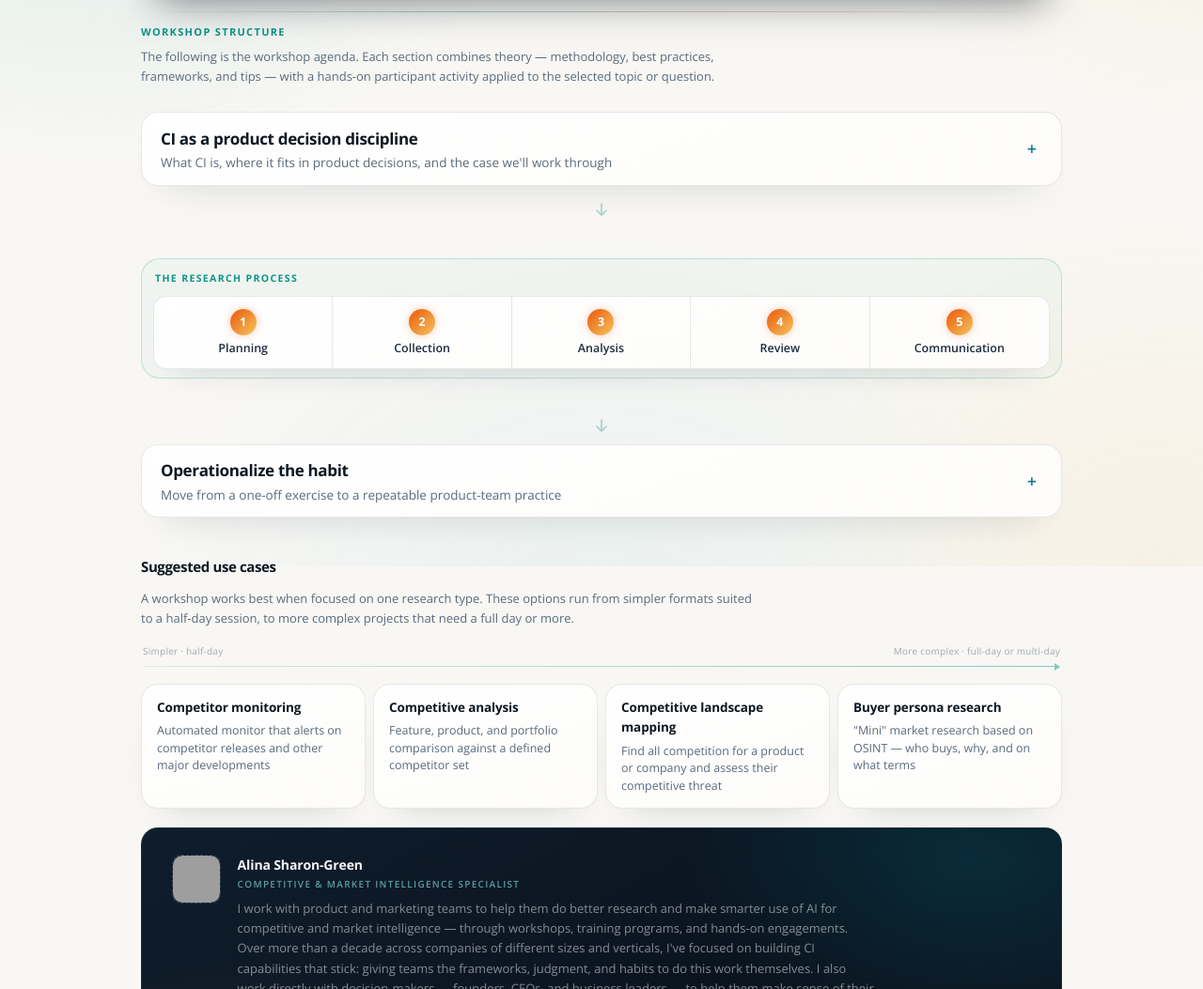
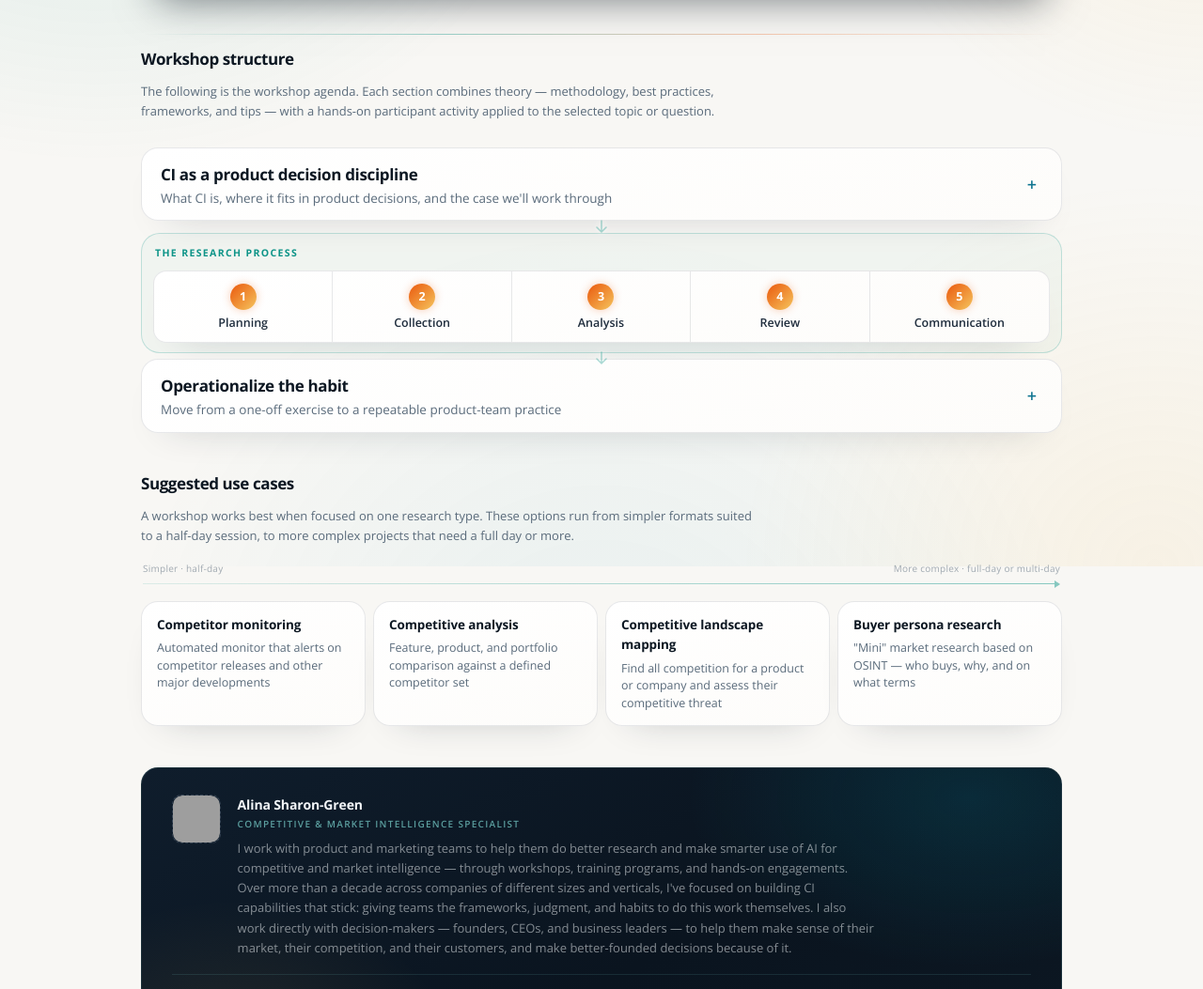
Before and after one commit to alinasg-ci/workshop-agenda, a plain HTML site: page index.html in a window 1280 px wide. Shown: the part 197-1250 px from the top of the page at 94% size. Drawn offline with nearby package versions, Linux system fonts and the light colour scheme; grey boxes are pictures that could not be loaded.

Commit message:
Auto-sync: workshop agenda update

```diff
--- a/index.html
+++ b/index.html
@@ -25,7 +25,7 @@ body::before{content:"";position:fixed;inset:0;z-index:0;pointer-events:none;bac
 .w{max-width:980px;margin:0 auto;position:relative;z-index:2}
 
 /* Header — dark work-band */
-.hdr{position:relative;overflow:hidden;background:linear-gradient(135deg,#16273a,#0e1825 70%);border:1px solid var(--line);border-radius:18px;padding:1.5rem 1.75rem 1.35rem;margin-bottom:.75rem;box-shadow:0 18px 40px -18px rgba(12,23,34,.55)}
+.hdr{position:relative;overflow:hidden;background:linear-gradient(135deg,#16273a,#0e1825 70%);border:1px solid var(--line);border-radius:18px;padding:1.5rem 1.75rem 1.35rem;margin-bottom:2.25rem;box-shadow:0 18px 40px -18px rgba(12,23,34,.55)}
 .hdr::before{content:"";position:absolute;inset:0;pointer-events:none;background:
   radial-gradient(500px 380px at 88% 18%,rgba(6,182,212,.18),transparent 60%),
   radial-gradient(420px 340px at 10% 110%,rgba(245,197,94,.14),transparent 60%)}
@@ -40,7 +40,7 @@ body::before{content:"";position:fixed;inset:0;z-index:0;pointer-events:none;bac
 .divglow{height:1px;border:none;margin:.1rem 0 .6rem;background:linear-gradient(90deg,transparent,rgba(13,148,136,.4),rgba(234,88,12,.3),transparent)}
 
 /* Row cards (intro / outro) */
-.crow{position:relative;background:linear-gradient(160deg,var(--surface),var(--surface2));border:1px solid var(--line);border-radius:18px;padding:.85rem 1.25rem;display:flex;align-items:center;gap:14px;cursor:pointer;margin-bottom:.5rem;user-select:none;transition:transform .3s ease,box-shadow .3s ease,border-color .3s ease;box-shadow:0 18px 40px -28px rgba(20,35,52,.28)}
+.crow{position:relative;background:linear-gradient(160deg,var(--surface),var(--surface2));border:1px solid var(--line);border-radius:18px;padding:.85rem 1.25rem;display:flex;align-items:center;gap:14px;cursor:pointer;margin-bottom:.4rem;user-select:none;transition:transform .3s ease,box-shadow .3s ease,border-color .3s ease;box-shadow:0 18px 40px -28px rgba(20,35,52,.28)}
 .crow:hover{transform:translateY(-3px);border-color:rgba(13,148,136,.25);box-shadow:0 32px 56px -24px rgba(20,35,52,.38)}
 .cbadge{font-size:11px;font-weight:700;letter-spacing:.18em;text-transform:uppercase;color:var(--gold);background:rgba(199,154,48,.1);border:1px solid rgba(199,154,48,.22);padding:3px 10px;border-radius:999px;flex-shrink:0}
 .crow-tx{flex:1}
@@ -49,7 +49,7 @@ body::before{content:"";position:fixed;inset:0;z-index:0;pointer-events:none;bac
 .cind{font-size:18px;font-weight:600;color:var(--teal-l);flex-shrink:0;width:22px;text-align:center}
 
 /* Stepper */
-.process-wrap{margin-top:2rem;margin-bottom:2rem;border:1px solid rgba(13,148,136,.22);border-radius:20px;padding:.75rem .75rem .6rem;background:rgba(13,148,136,.03)}
+.process-wrap{margin-top:.4rem;margin-bottom:.4rem;border:1px solid rgba(13,148,136,.22);border-radius:20px;padding:.75rem .75rem .6rem;background:rgba(13,148,136,.03)}
 .process-label{font-size:10.5px;font-weight:700;letter-spacing:.13em;text-transform:uppercase;color:var(--teal);margin-bottom:.65rem;padding-left:2px}
 .stepper{display:grid;grid-template-columns:repeat(5,1fr);gap:0;border:1px solid var(--line);border-radius:14px;overflow:hidden;background:linear-gradient(160deg,var(--surface),var(--surface2));box-shadow:0 18px 40px -28px rgba(20,35,52,.28)}
 .stab{padding:13px 8px 12px;cursor:pointer;text-align:center;border-right:1px solid var(--line);transition:background .2s;user-select:none}
@@ -61,7 +61,7 @@ body::before{content:"";position:fixed;inset:0;z-index:0;pointer-events:none;bac
 .stl{font-size:12.5px;font-weight:600;color:var(--text);line-height:1.3}
 
 /* Expand panels */
-.xpanel{background:linear-gradient(160deg,var(--surface),var(--surface2));border:1px solid var(--line);border-radius:18px;overflow:hidden;margin-bottom:.5rem;display:none;box-shadow:0 18px 40px -28px rgba(20,35,52,.28)}
+.xpanel{background:linear-gradient(160deg,var(--surface),var(--surface2));border:1px solid var(--line);border-radius:18px;overflow:hidden;margin-bottom:.4rem;display:none;box-shadow:0 18px 40px -28px rgba(20,35,52,.28)}
 .xpanel.open{display:block}
 .ph{padding:.85rem 1.4rem .7rem;border-bottom:1px solid var(--line);display:flex;gap:13px;align-items:flex-start}
 .phnum{width:32px;height:32px;border-radius:50%;background:linear-gradient(135deg,#ea580c,#f5c55e);color:#fff;font-size:13.5px;font-weight:700;display:flex;align-items:center;justify-content:center;flex-shrink:0;margin-top:1px;box-shadow:0 0 12px rgba(234,88,12,.3)}
@@ -91,7 +91,7 @@ ul.li li{font-size:14.5px;margin-bottom:4px;line-height:1.55}
 
 /* Use cases */
 .uc-sec{margin-top:2.5rem}
-.uc-heading{font-size:15px;font-weight:700;color:var(--ink);letter-spacing:-.025em;margin-bottom:.75rem}
+.uc-heading{font-size:17px;font-weight:700;color:var(--ink);letter-spacing:-.025em;margin-bottom:.7rem}
 .uc-grid{display:grid;grid-template-columns:repeat(4,1fr);gap:.5rem}
 .uc-card{background:linear-gradient(160deg,var(--surface),var(--surface2));border:1px solid var(--line);border-radius:18px;padding:.85rem 1rem;box-shadow:0 18px 40px -28px rgba(20,35,52,.28);transition:transform .3s ease,box-shadow .3s ease,border-color .3s ease}
 .uc-card:hover{transform:translateY(-3px);border-color:rgba(13,148,136,.25);box-shadow:0 32px 56px -24px rgba(20,35,52,.38)}
@@ -105,9 +105,10 @@ ul.li li{font-size:14.5px;margin-bottom:4px;line-height:1.55}
 .complexity-tip{width:0;height:0;border-top:4px solid transparent;border-bottom:4px solid transparent;border-left:6px solid rgba(13,148,136,.48);flex-shrink:0}
 .complexity-bar{margin-bottom:.9rem;margin-top:0;padding:0 2px}
 .ws-header{margin:.75rem 0 1.75rem}
-.ws-title{font-size:11px;font-weight:700;letter-spacing:.12em;text-transform:uppercase;color:var(--teal);margin-bottom:.45rem}
+.ws-title{font-size:17px;font-weight:700;color:var(--ink);letter-spacing:-.025em;margin-bottom:.7rem}
 .ws-desc{font-size:13px;color:var(--muted);line-height:1.6;max-width:640px}
-.flow-arrow{display:flex;justify-content:center;padding:.55rem 0;color:rgba(13,148,136,.38)}
+.flow-arrow{display:flex;justify-content:center;height:20px;margin:-10px 0;position:relative;z-index:10;color:rgba(13,148,136,.35)}
+.flow-arrow svg{filter:drop-shadow(0 0 4px rgba(255,255,255,1)) drop-shadow(0 0 3px rgba(255,255,255,1))}
 
 /* Footer about */
 .footer-about{position:relative;z-index:1;display:flex;gap:1.1rem;align-items:flex-start;margin-bottom:1.1rem}
@@ -119,7 +120,7 @@ ul.li li{font-size:14.5px;margin-bottom:4px;line-height:1.55}
 .footer-sep{position:relative;z-index:1;height:1px;background:rgba(143,247,239,.1);margin-bottom:1.1rem}
 
 /* Footer */
-.site-footer{margin-top:1.25rem;position:relative;overflow:hidden;background:linear-gradient(150deg,#0f1d2c 0%,#0a141f 58%,#0c1722 100%);border:1px solid rgba(143,247,239,.1);border-radius:18px;padding:1.75rem 2rem}
+.site-footer{margin-top:2.75rem;position:relative;overflow:hidden;background:linear-gradient(150deg,#0f1d2c 0%,#0a141f 58%,#0c1722 100%);border:1px solid rgba(143,247,239,.1);border-radius:18px;padding:1.75rem 2rem}
 .site-footer::before{content:"";position:absolute;inset:0;pointer-events:none;background:
   radial-gradient(500px 300px at 90% 10%,rgba(6,182,212,.14),transparent 60%),
   radial-gradient(400px 300px at 10% 100%,rgba(245,197,94,.1),transparent 60%)}
```
